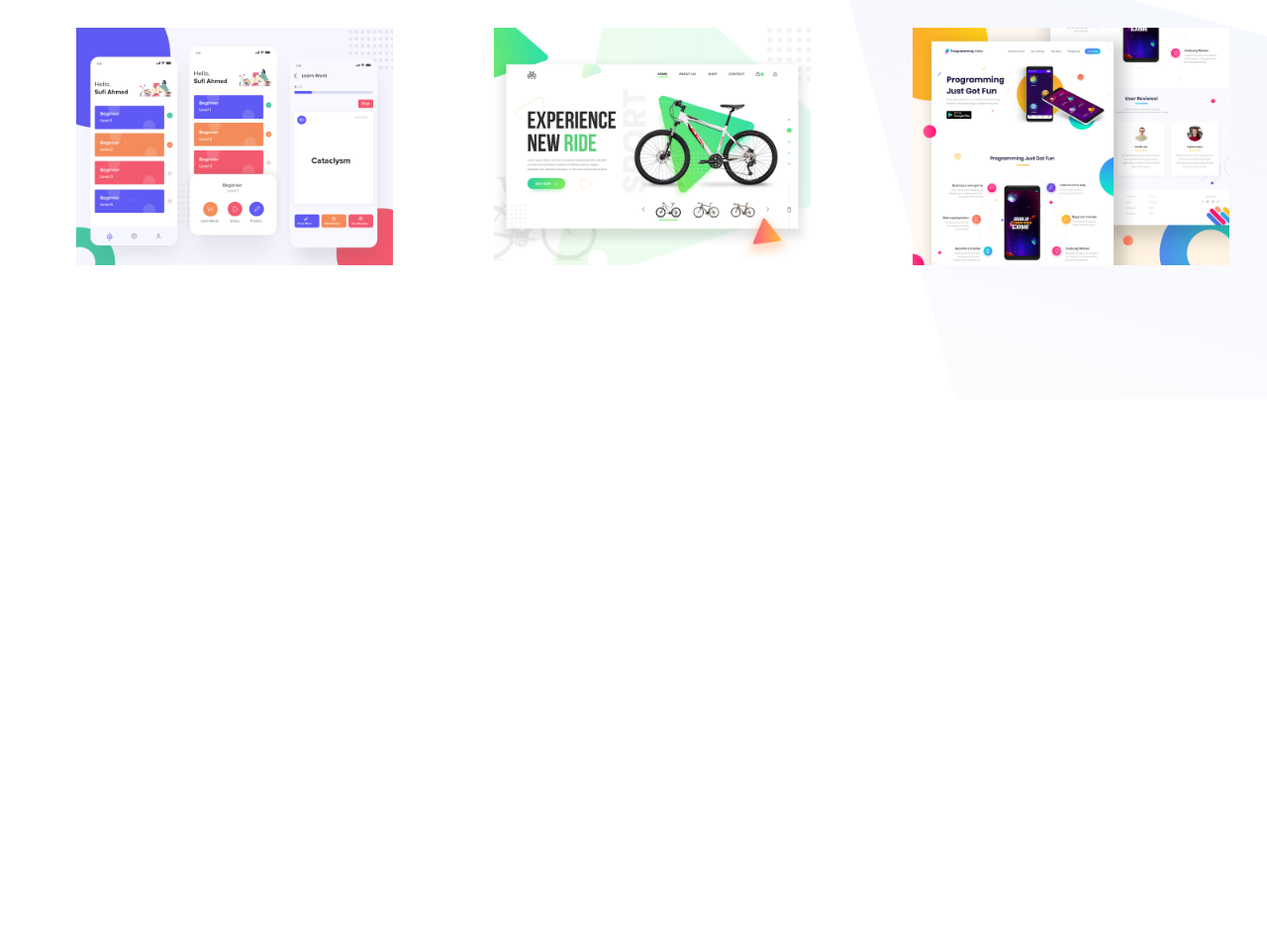
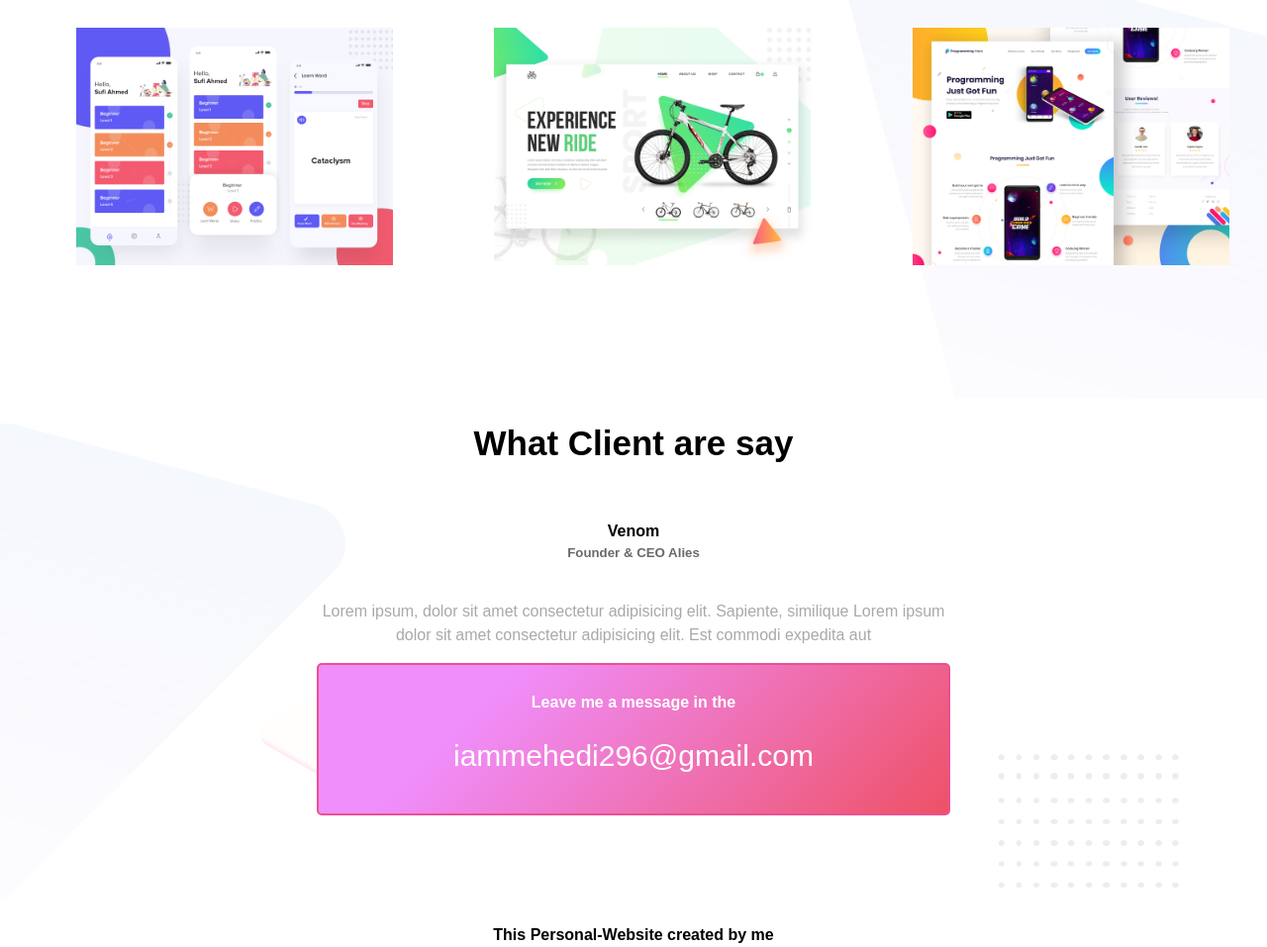
Before and after one commit to iammehedi4201/Personal-website-2-, a plain HTML site: page index.html in a window 1280 px wide. Shown: the part 1168-2125 px from the top of the page at 99% size. Before the commit the page ends 1571 px from the top, so only its background shows below. Drawn offline with Linux system fonts and the light colour scheme.

Commit message:
add footer section

```diff
--- a/index.html
+++ b/index.html
@@ -58,5 +58,34 @@
 
     </section>
 
+    <!--Information-section start form here-->
+
+    <section class="info-section">
+       <div class="wrapper">
+
+            <h1>What Client are say</h1>
+
+          <div class="ceo-div">
+            <h4>Venom</h4>
+            <h5>Founder & CEO Alies</h5>
+          </div>
+
+            <p class="text-align">Lorem ipsum, dolor sit amet consectetur adipisicing elit. Sapiente, similique Lorem ipsum dolor sit amet consectetur adipisicing elit. Est commodi expedita aut</p>
+
+            <div class="email-div">
+                <p class="text-align">Leave me a message in the</p>
+                <a href="https://mail.google.com/mail/u/0/#sent?compose=new">iammehedi296@gmail.com</a>
+            </div>
+
+        </div>
+
+    </section>
+
+    <!--footer started form here-->
+
+    <footer>
+        <p>This Personal-Website created by me</p>
+    </footer>
+
 </body>
 </html>
--- a/style.css
+++ b/style.css
@@ -44,7 +44,6 @@ p{
 	margin-bottom: 1em;
 	text-align:justify;
     color: darkgray;
-
 }
 
 .floatleft
@@ -59,6 +58,10 @@ p{
 
    float:right
 
+}
+.text-align
+{
+    text-align: center;
 }
 .half-width
 {
@@ -155,3 +158,66 @@ section
     margin-left:4%;
 
 }
+/*info-section css start form here*/
+
+.info-section
+{
+    text-align: center;
+    height: 60%;
+    background-image: url(images/footer-bg.png);
+    background-repeat: no-repeat;
+    background-size: cover;
+    background-position:center;
+}
+
+.wrapper
+{
+    width: 50%;
+    margin: 0px auto;
+}
+
+
+.info-section h1
+{
+   margin-bottom: 60px;
+}
+.ceo-div
+{
+    margin-bottom: 40px;
+}
+.ceo-div h5
+{
+  color: dimgray;
+  margin-top: 5px;
+}
+.email-div
+{
+
+    height: 150px;
+    border: 2px solid #EC5093;
+    border-radius: 5px;
+    background-color: #ee5166;
+    background-image: linear-gradient(315deg, #ee5166 0%, #f08efc 74%);
+
+}
+.email-div p
+{
+    color: white;
+    font-weight: bolder;
+    margin-bottom: 25px;
+    margin-top: 26px;
+}
+.email-div a
+{
+    font-size: 30px;
+    color:white;
+}
+
+/*footer-css started form here*/
+
+footer p
+{
+    text-align: center;
+    font-weight: bolder;
+    color: black;
+}
```
